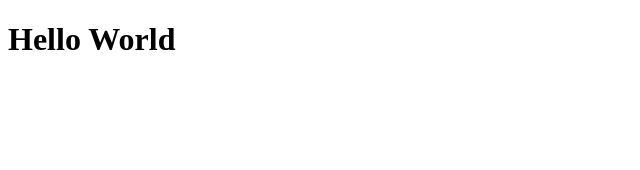
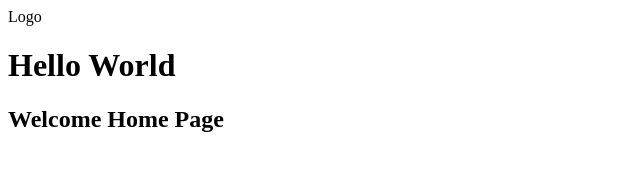
Before and after one commit to siffahim/team-project, a plain HTML site: page index.html in a window 1280 px wide. Shown: the whole page, without its empty margins (0-640 px from the left). Drawn offline with Linux system fonts and the light colour scheme.

Commit message:
home page completed

```diff
--- a/index.html
+++ b/index.html
@@ -9,7 +9,14 @@
 </head>
 
 <body>
+    <!-----------------
+        Home page
+        --------------------->
+    <header>
+        <nav>Logo</nav>
+    </header>
     <h1>Hello World</h1>
+    <h2>Welcome Home Page</h2>
 </body>
 
 </html>
```
